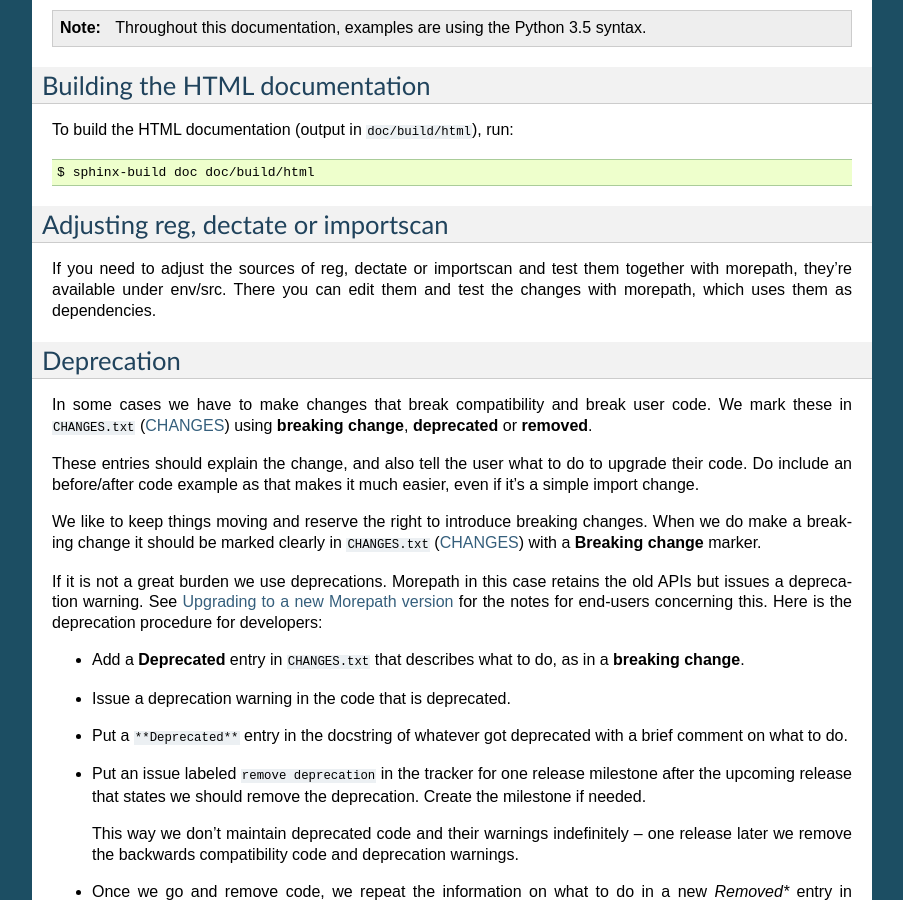
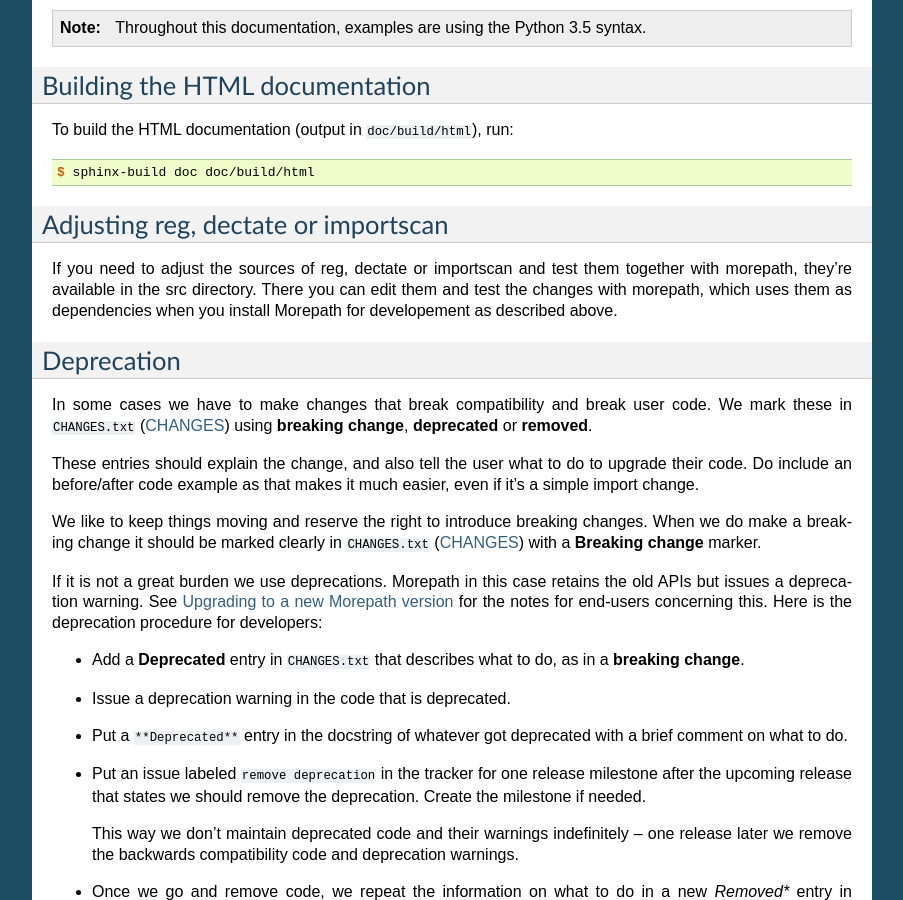
Before and after one commit to morepath/morepath, a Sphinx documentation site: the page built from doc/developing.rst, in a window 1280 px wide and 900 px high, scrolled down 1606 px. Shown: the whole window, without its empty margins (198-1101 px from the left). Built offline with Sphinx 7.4.7, drawn with Linux system fonts in a browser that asks for light colours; some of the changed text lies outside the part shown.

Commit message:
Add '--src' option to pip when installing develop dependencies and adjust highlight (Thanks to taschini!)

```diff
--- a/doc/developing.rst
+++ b/doc/developing.rst
@@ -117,9 +117,9 @@
 ------------------------------------
 
 If you need to adjust the sources of reg, dectate or importscan and test them
-together with morepath, they're available under env/src.
+together with morepath, they're available in the src directory.
 There you can edit them and test the changes with morepath, which uses them as
-dependencies.
+dependencies when you install Morepath for developement as described above.
 
 Deprecation
 -----------
```
Also changed, not shown: other parts of doc/developing.rst (+2 -2 lines).
